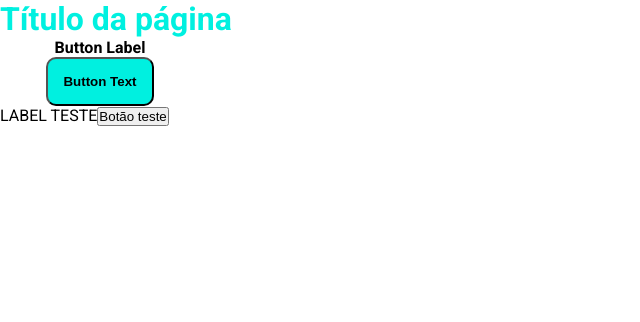
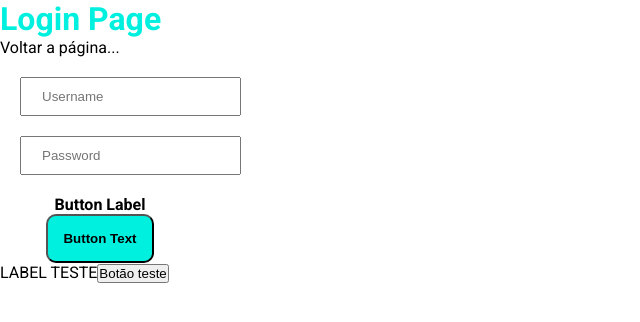
Before and after one commit to devbpatriciocosta/Projeto_Teste_Revisao, a Next.js app: page / in a window 1280 px wide. Shown: the top 322 px of the page, without its empty margins (0-640 px from the left). Built offline with nearby package versions, Linux system fonts and the light colour scheme.

Commit message:
Criado OnClick

```diff
--- a/pages/index.jsx
+++ b/pages/index.jsx
@@ -1,11 +1,20 @@
 import Title from '../src/components/title/Title'
 import Button from '../src/components/button/Button'
+import Input from '../src/components/input/Input'
 
 export default function HomePage() {
+  const handleLabelClick = () => {
+    console.log('Handle Label Click')
+  }
   return (
     <>
-      <Title>Título da página</Title>
-      <Button>Botão</Button>
+      <Title>Login Page</Title>
+      <label onClick={handleLabelClick}>Voltar a página...</label>
+      <form>
+        <Input type="text" placeholder="Username" />
+        <Input type="password" placeholder="Password" />
+        <Button>Botão</Button>
+      </form>
       <label>LABEL TESTE</label>
       <button>Botão teste</button>
     </>
--- /dev/null
+++ b/src/components/input/Input.jsx
@@ -0,0 +1,11 @@
+import styled from 'styled-components'
+
+const StyledInput = styled.input`
+  padding: 10px 20px;
+  display: flex;
+  margin: 20px;
+`
+
+export default function Input(props) {
+  return <StyledInput {...props} />
+}
```
